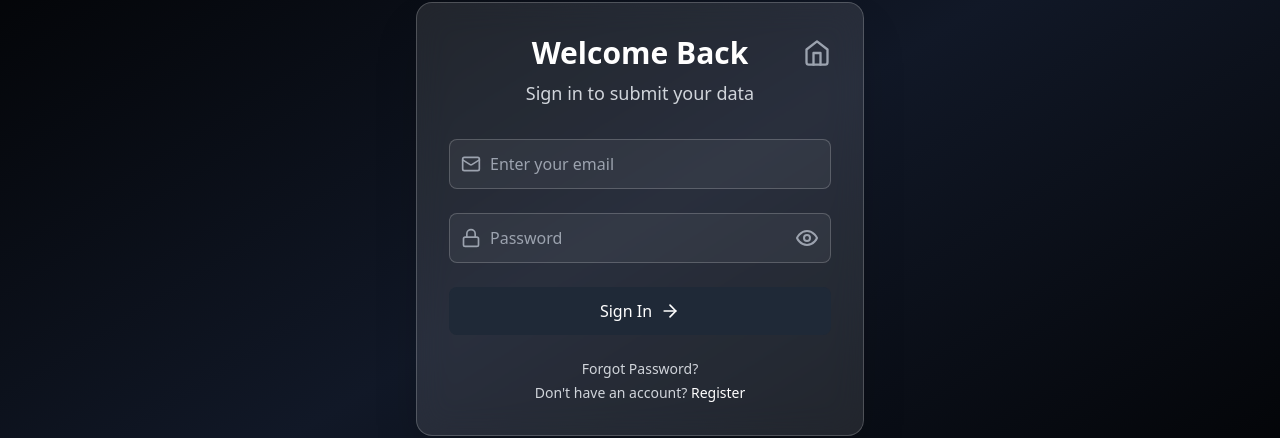
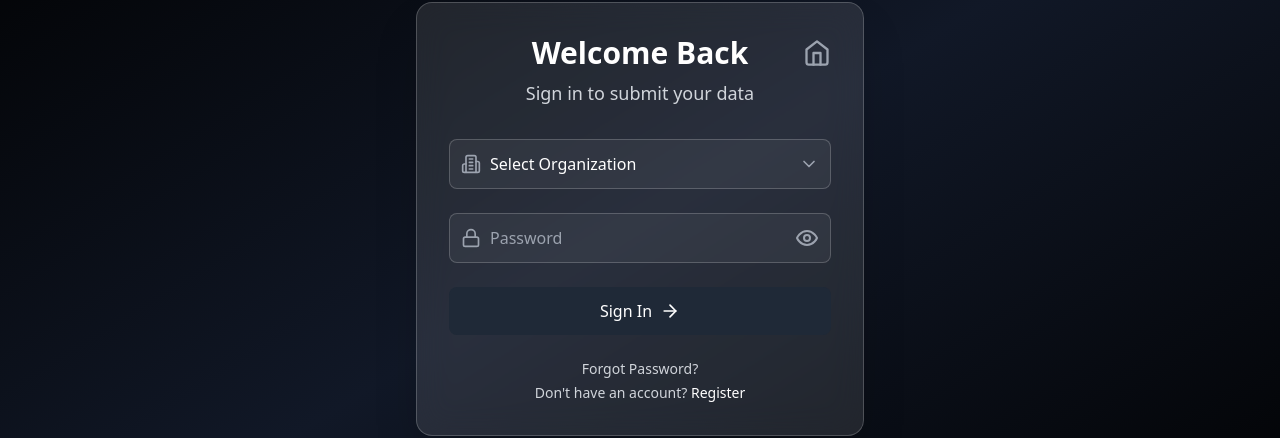
Before and after one commit to satya-svt/KFC, a React (Vite) app: page /auth in a window 1280 px wide. Shown: the part 181-619 px from the top of the page. Built offline with nearby package versions, Linux system fonts and the light colour scheme.

Commit message:
updated Auth page

```diff
--- a/src/components/AuthPage.tsx
+++ b/src/components/AuthPage.tsx
@@ -16,7 +16,6 @@ import {
   User,
   Building2,
   Home,
-  // --- MERGED: Added new icons for the form ---
   MapPin,
   Globe,
   ChevronDown
@@ -24,7 +23,6 @@ import {
 
 type AuthMode = 'login' | 'signup' | 'forgot';
 
-// --- MERGED: Added constants for the new dropdowns ---
 const organizationOptions = [
   'org1', 'org2', 'org3', 'org4', 'org5', 'org6', 'org7', 'org8', 'org9', 'org10',
   'org11', 'org12', 'org13', 'org14', 'org15', 'org16', 'org17', 'org18', 'org19', 'org20',
@@ -53,7 +51,6 @@ export default function AuthPage() {
   const [showAdminAccess, setShowAdminAccess] = useState(false);
   const [clickCount, setClickCount] = useState(0);
 
-  // --- MERGED: Updated formData state for the new fields ---
   const [formData, setFormData] = useState({
     emailOrUsername: '',
     password: '',
@@ -64,7 +61,6 @@ export default function AuthPage() {
   });
 
   useEffect(() => {
-    // Kept your existing useEffect, as it correctly handles mode and redirects
     const searchParams = new URLSearchParams(location.search);
     const mode = searchParams.get('mode');
     if (mode === 'signup') {
@@ -89,7 +85,6 @@ export default function AuthPage() {
     return () => subscription.unsubscribe();
   }, [navigate, location.search]);
 
-  // --- MERGED: Updated handleAuth function with new sign-up logic ---
   const handleAuth = async (e: React.FormEvent) => {
     e.preventDefault();
     setLoading(true);
@@ -129,6 +124,7 @@ export default function AuthPage() {
         setMessageType('success');
 
       } else if (authMode === 'login') {
+        // Login logic remains the same, using email and password
         const { error } = await supabase.auth.signInWithPassword({
           email: formData.emailOrUsername,
           password: formData.password
@@ -229,10 +225,9 @@ export default function AuthPage() {
         )}
 
         <form onSubmit={handleAuth} className="space-y-6">
-          {/* --- MERGED: Replaced the old sign-up form with the new one --- */}
-          {authMode === 'signup' && (
-            <>
-              {/* Organization Name Dropdown */}
+          {/* --- THIS IS THE FIX --- */}
+          {/* The Organization dropdown now appears for both login and signup modes */}
+          {(authMode === 'login' || authMode === 'signup') && (
             <div className="relative">
               <Building2 className="absolute left-3 top-1/2 -translate-y-1/2 text-gray-400 w-5 h-5" />
               <select
@@ -250,21 +245,9 @@ export default function AuthPage() {
               </select>
               <ChevronDown className="absolute right-3 top-1/2 -translate-y-1/2 text-gray-400 w-5 h-5 pointer-events-none" />
             </div>
-            </>
           )}
 
-          {/* Email Input */}
-          <div className="relative">
-            <Mail className="absolute left-3 top-1/2 -translate-y-1/2 text-gray-400 w-5 h-5" />
-            <input
-              type="email"
-              value={formData.emailOrUsername}
-              onChange={(e) => setFormData({ ...formData, emailOrUsername: e.target.value })}
-              placeholder="Enter your email"
-              required
-              className="w-full pl-10 pr-4 py-3 bg-white/5 border border-white/20 rounded-lg text-white"
-            />
-          </div>
+
 
           {/* Password Input */}
           {authMode !== 'forgot' && (
```
Lines whose indentation alone changed are shown as unchanged.
